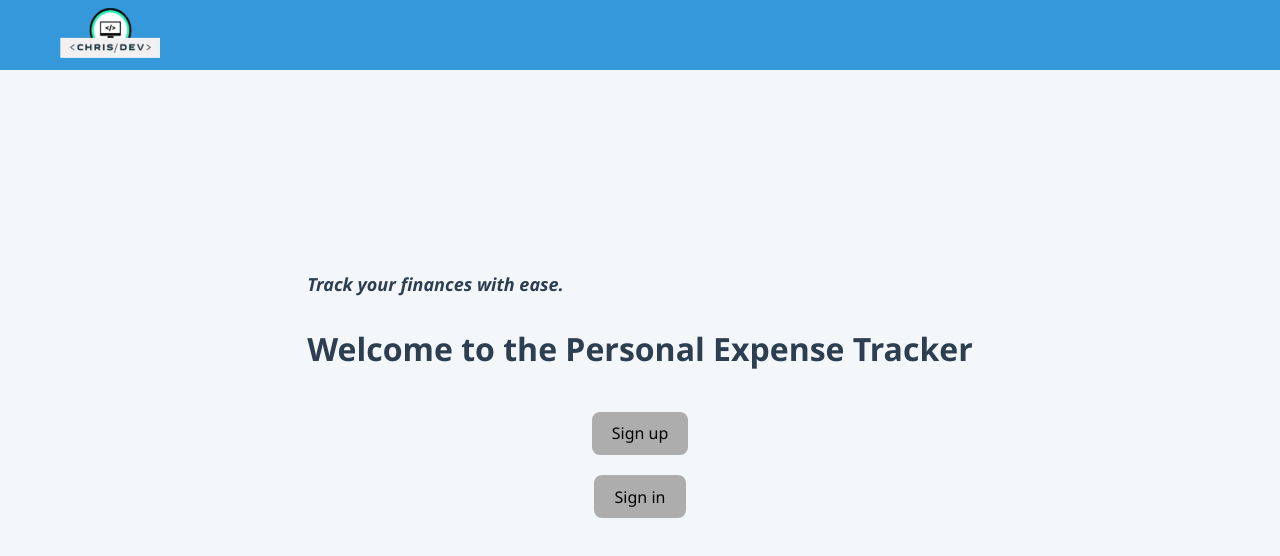
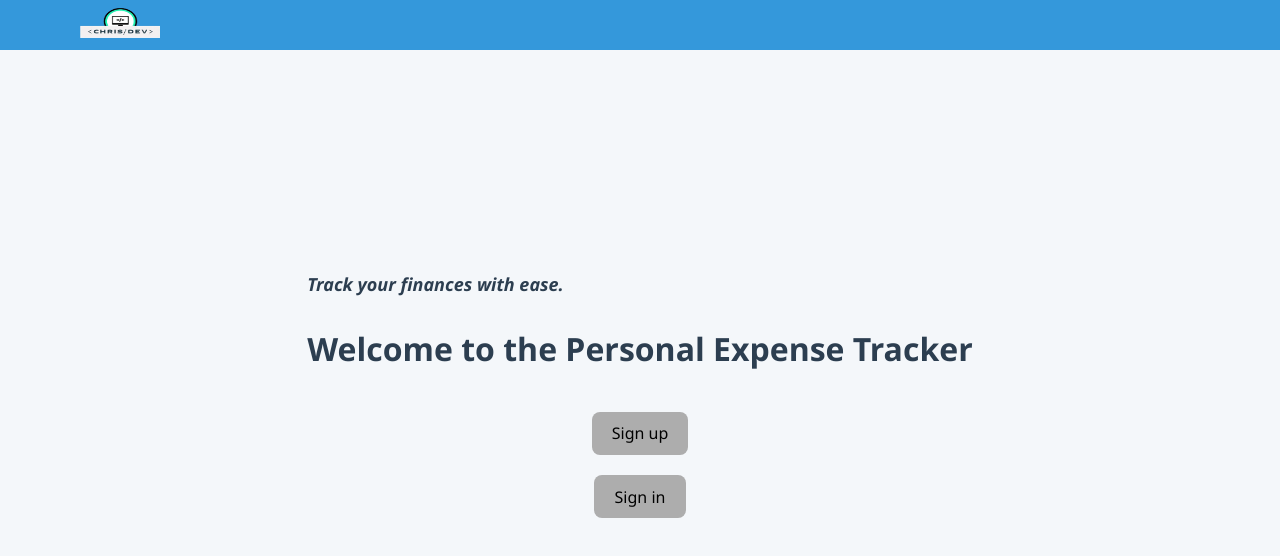
Before and after one commit to chris321-dev/finance-tracker-client, a React (Vite) app: page /auth in a window 1280 px wide. Shown: the top 556 px of the page. Built offline with nearby package versions, Linux system fonts and the light colour scheme; no server answers.

Commit message:
Update financial-record.css

```diff
--- a/src/pages/dashboard/financial-record.css
+++ b/src/pages/dashboard/financial-record.css
@@ -1,4 +1,16 @@
 /* Centered container for the app */
+
+* {
+  box-sizing: border-box;
+}
+
+body {
+  margin: 0;
+  padding: 0;
+  overflow-x: hidden;
+}
+
+
 .dashboard-container {
     width: 80%;
     margin-top: 70px;
```
